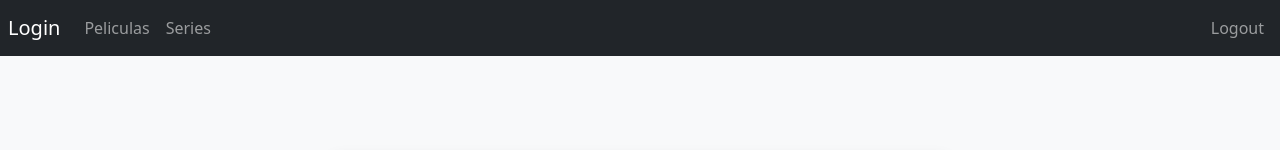
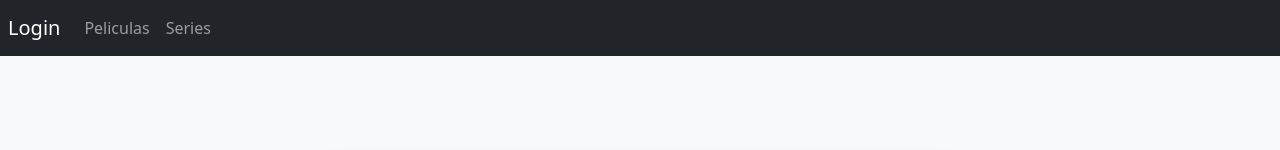
Before and after one commit to CristianGiVi/Frontend-MovieMatch, a React (Vite) app: page / in a window 1280 px wide. Shown: the top 150 px of the page. Built offline with nearby package versions, Linux system fonts and the light colour scheme.

Commit message:
Actualizacion logout
Se han actualizado los archivos de Navbar y LoginPage para notificar cuando el usuario a ingresado sesion y de esta manera ocultar o no el boton de salir de sesion en Navbar

```diff
--- a/src/Login/LoginPage.jsx
+++ b/src/Login/LoginPage.jsx
@@ -23,6 +23,7 @@ export const LoginPage = () => {
 
     // Si la respuesta es exitosa (status 200), navega a la página de películas
     if (data.status == 200) {
+      window.dispatchEvent(new Event("storage"));
       navigate("/movies", { replace: true });
     } else {
       // Si hay un error, muestra el mensaje de alerta
--- a/src/Navbar/Navbar.jsx
+++ b/src/Navbar/Navbar.jsx
@@ -1,21 +1,29 @@
 // Importa los componentes y hooks necesarios desde react-router-dom
+import { useState, useEffect } from "react";
 import { Link, NavLink, useNavigate } from "react-router-dom";
 
 // Define y exporta el componente Navbar
 export const Navbar = () => {
   // useNavigate es un hook que proporciona una función para programáticamente navegar a otra ruta
   const navigate = useNavigate();
+  const [token, setToken] = useState(localStorage.getItem("token"));
 
-  // Función manejadora de cierre de sesión
+  useEffect(() => {
+    const handleStorageChange = () => {
+      setToken(localStorage.getItem("token"));
+    };
+
+    window.addEventListener("storage", handleStorageChange);
+
+    return () => {
+      window.removeEventListener("storage", handleStorageChange);
+    };
+  }, []);
+
   const onLogout = () => {
-    // Verifica si hay un token en el almacenamiento local y lo elimina si existe
-    if (localStorage.getItem("token")) {
-      localStorage.removeItem("token");
-      // Navega a la ruta de login y reemplaza la entrada actual en el historial
-      navigate("/login", {
-        replace: true,
-      });
-    }
+    localStorage.removeItem("token");
+    setToken(null);
+    navigate("/login", { replace: true });
   };
 
   return (
@@ -43,10 +51,11 @@ export const Navbar = () => {
       {/* Contenedor colapsable para el botón de logout, alineado a la derecha */}
       <div className="navbar-collapse collapse w-100 order-3 dual-collapse2 d-flex justify-content-end">
         <ul className="navbar-nav ml-auto">
-          {/* Botón que llama a la función de logout al ser clicado */}
-          <button className="nav-item nav-link btn" onClick={onLogout}>
-            Logout
-          </button>
+        {token && (
+            <button className="nav-item nav-link btn" onClick={onLogout}>
+              Logout
+            </button>
+          )}
         </ul>
       </div>
     </nav>
```
